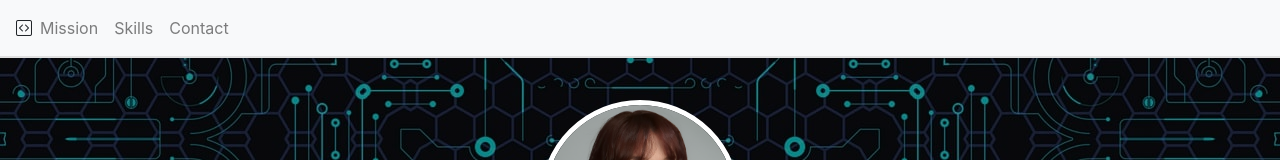
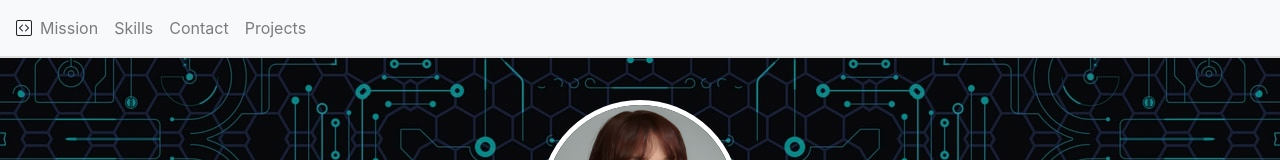
Before and after one commit to Brandaline/please, a plain HTML site: page index.html in a window 1280 px wide. Shown: the top 160 px of the page. Drawn offline with nearby package versions, Linux system fonts and the light colour scheme.

Commit message:
Update index.html
added projects to lead to new html file

```diff
--- a/index.html
+++ b/index.html
@@ -34,6 +34,9 @@
               </li>
               <li class="nav-item">
                 <a class="nav-link" href="#contact-section">Contact</a>
+              </li>
+              <li class="nav-item">
+                <a class="nav-link" href="#">Projects</a>
               </li>
             </ul>
           </div>
```
